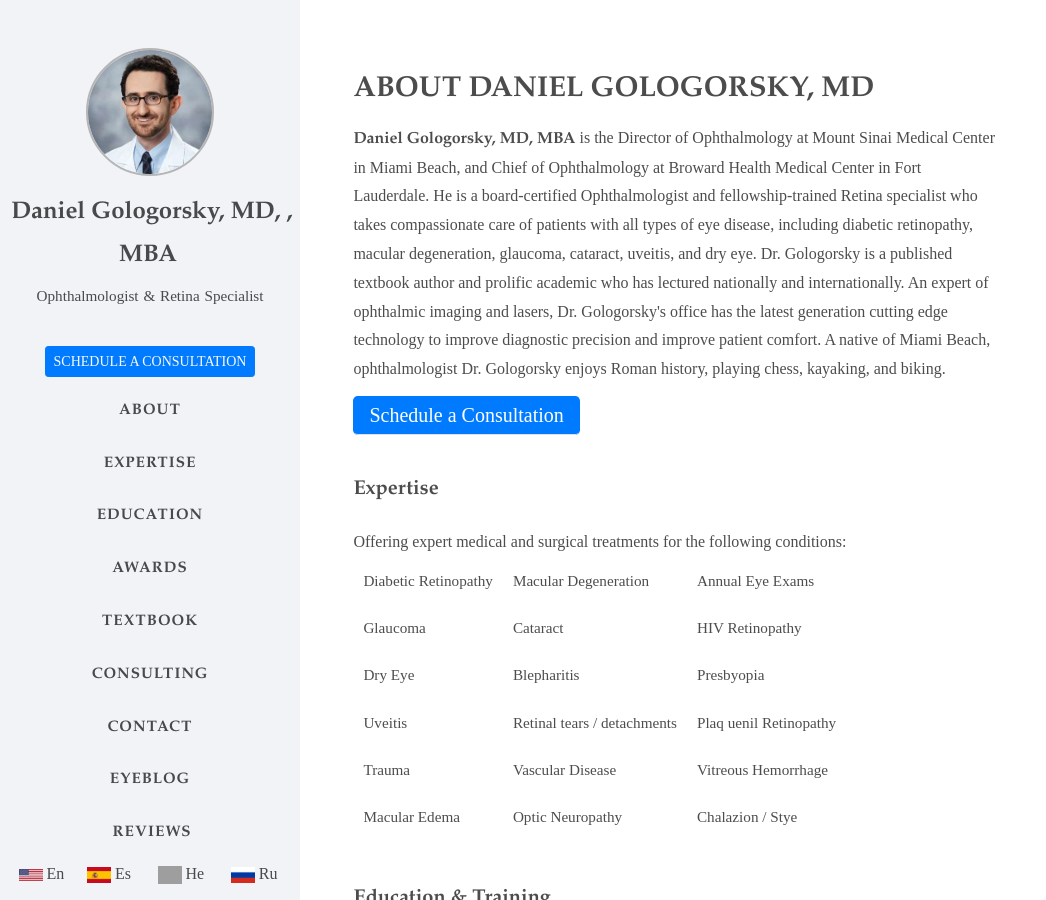
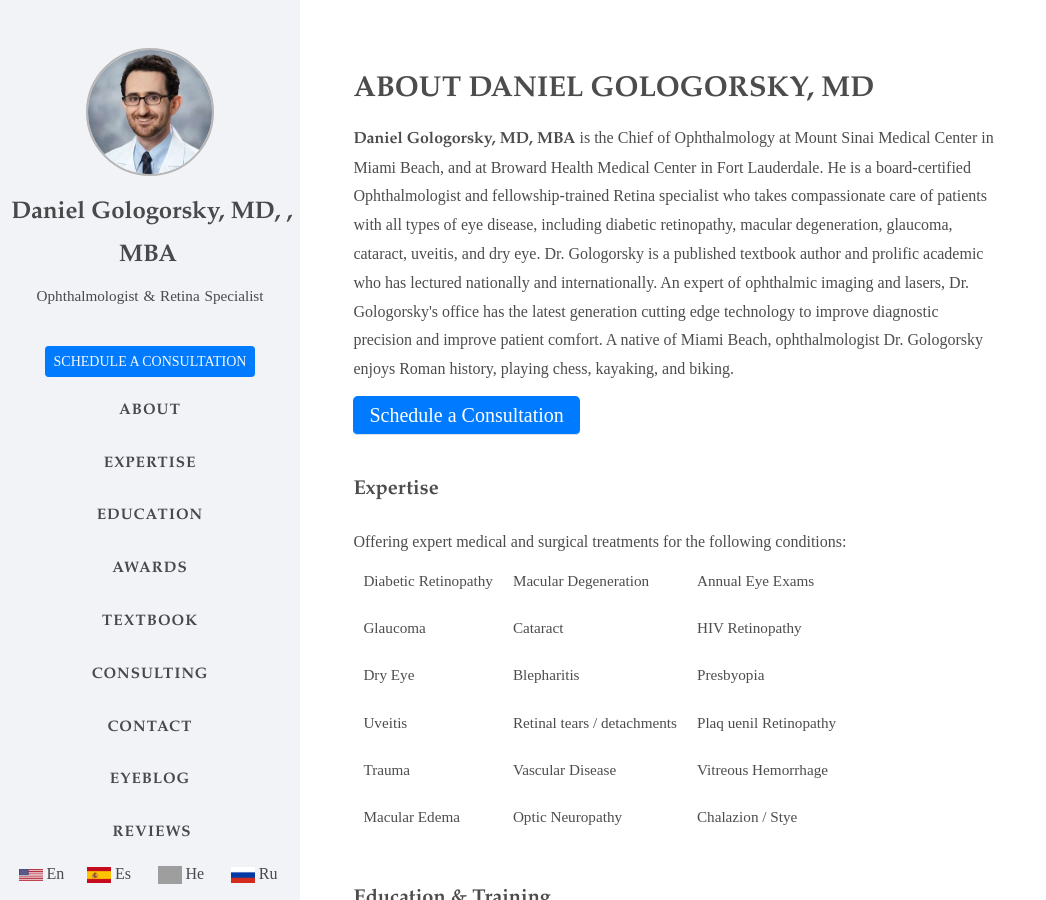
Before and after one commit to RGologorsky/rgologorsky.github.io, a Jekyll site: the page built from index.html, in a window 1280 px wide and 900 px high. Shown: the whole window, without its empty margins (0-1046 px from the left). Built offline with Jekyll 4.4.1, drawn with Linux system fonts in a browser that asks for light colours; nearby versions of some CDN libraries; some web fonts are replaced; comment, search, counter and statistics services are not loaded; grey boxes are pictures that could not be loaded.

Commit message:
Update about.html

```diff
--- a/_includes/about.html
+++ b/_includes/about.html
@@ -8,7 +8,7 @@
 			<div class="row row-bottom-padded-sm  " >
 				<div class="col-md-12">
 					<div class="about-desc">
-						<p><strong>Daniel Gologorsky, MD, MBA</strong> is the Director of Ophthalmology at Mount Sinai Medical Center in Miami Beach, and Chief of Ophthalmology at Broward Health Medical Center in Fort Lauderdale. He is a board-certified Ophthalmologist and fellowship-trained Retina specialist who takes compassionate care of patients with all types of eye disease, including diabetic retinopathy, macular degeneration, glaucoma, cataract, uveitis, and dry eye. Dr. Gologorsky is a published textbook author and prolific academic who has lectured nationally and internationally.  An expert of ophthalmic imaging and lasers, Dr. Gologorsky's office has the latest generation cutting edge technology to improve diagnostic precision and improve patient comfort. A native of Miami Beach, ophthalmologist Dr. Gologorsky enjoys Roman history, playing chess, kayaking, and biking.
+						<p><strong>Daniel Gologorsky, MD, MBA</strong> is the Chief of Ophthalmology at Mount Sinai Medical Center in Miami Beach, and at Broward Health Medical Center in Fort Lauderdale. He is a board-certified Ophthalmologist and fellowship-trained Retina specialist who takes compassionate care of patients with all types of eye disease, including diabetic retinopathy, macular degeneration, glaucoma, cataract, uveitis, and dry eye. Dr. Gologorsky is a published textbook author and prolific academic who has lectured nationally and internationally.  An expert of ophthalmic imaging and lasers, Dr. Gologorsky's office has the latest generation cutting edge technology to improve diagnostic precision and improve patient comfort. A native of Miami Beach, ophthalmologist Dr. Gologorsky enjoys Roman history, playing chess, kayaking, and biking.
 					</div>
 				</div>
 			</div>
```
